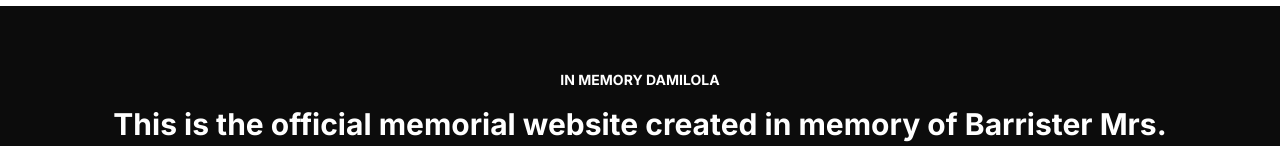
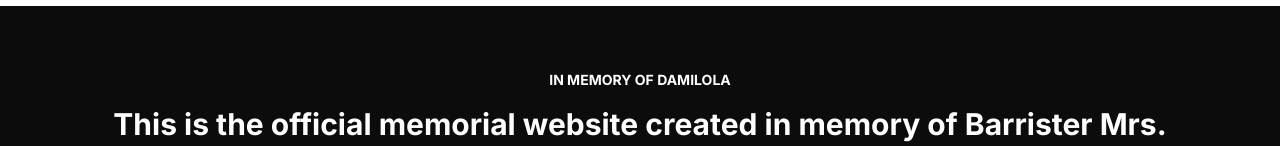
Before and after one commit to dinorhythms/damilola-shobiye, a Next.js app: page /home in a window 1280 px wide. Shown: the part 1435-1581 px from the top of the page. Built offline with nearby package versions, Linux system fonts and the light colour scheme; no server answers.

Commit message:
footer update

```diff
--- a/src/components/Footer.tsx
+++ b/src/components/Footer.tsx
@@ -2,7 +2,7 @@ const Footer = () => {
   return (
     <footer className='bg-[#0C0C0C] mx-0 lg:mx-0'>
       <div className='container mx-auto text-center py-16 text-white'>
-        <p className='font-bold text-sm'>IN MEMORY DAMILOLA</p>
+        <p className='font-bold text-sm'>IN MEMORY OF DAMILOLA</p>
         <p className='text-3xl my-4 font-bold'>
           This is the official memorial website created in memory of Barrister
           Mrs. Damilola O. Shobiye. {/* <br /> */}
```
